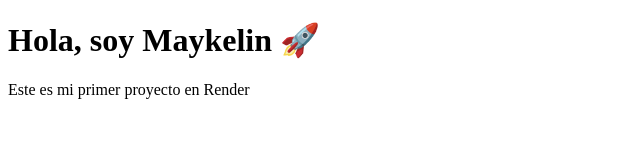
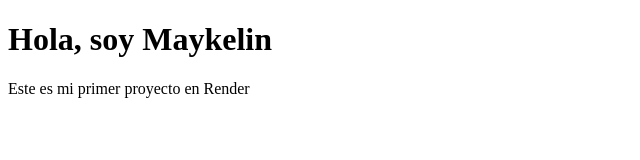
Before and after one commit to arauzmaykeling/mi_proyecto_render, a website: page index.html in a window 1280 px wide. Shown: the whole page, without its empty margins (0-640 px from the left). Drawn offline with Linux system fonts and the light colour scheme.

Commit message:
Remove emoji from header in index.html

```diff
--- a/index.html
+++ b/index.html
@@ -6,7 +6,7 @@
   <title>Mi primer proyecto</title>
 </head>
 <body>
-  <h1>Hola, soy Maykelin 🚀</h1>
+  <h1>Hola, soy Maykelin</h1>
   <p>Este es mi primer proyecto en Render</p>
 </body>
 </html>
```
